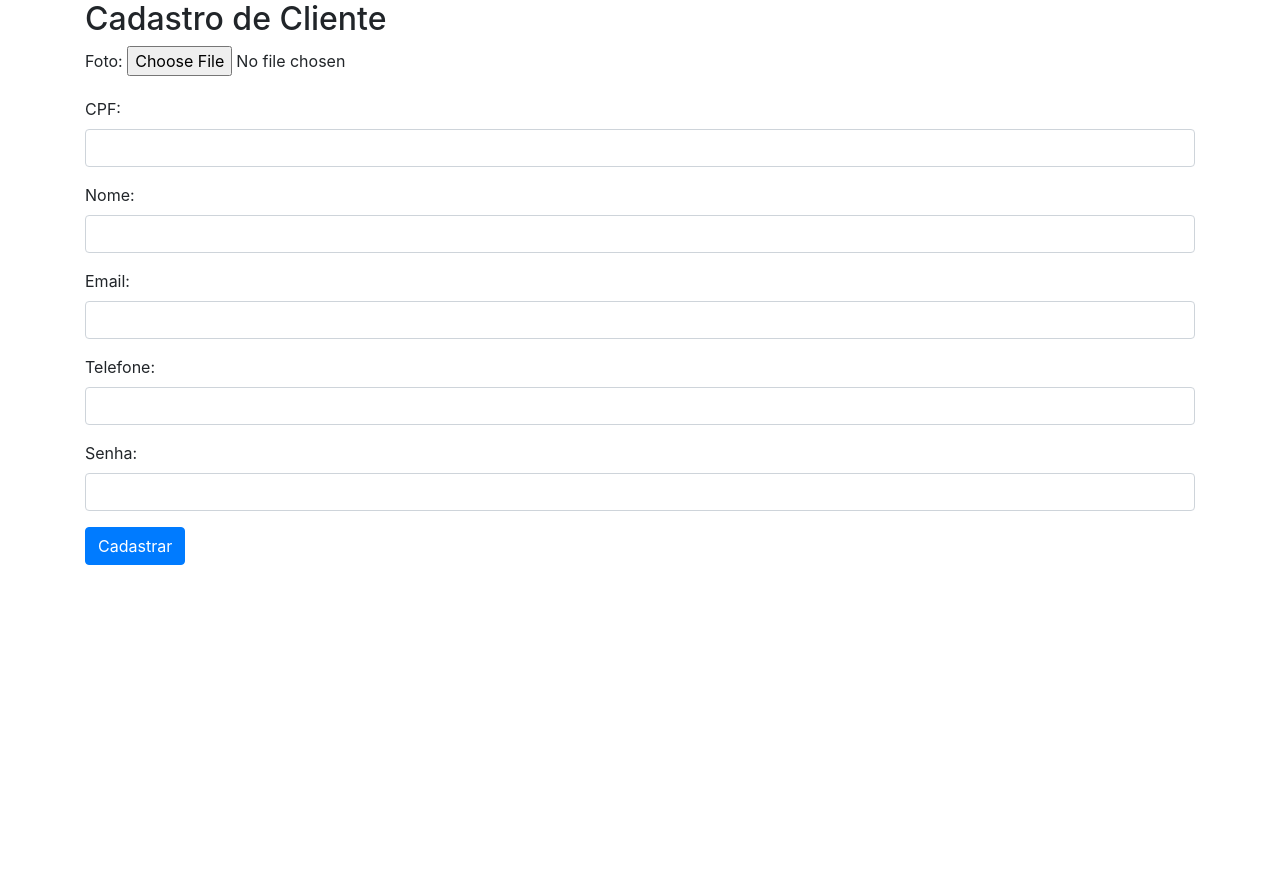
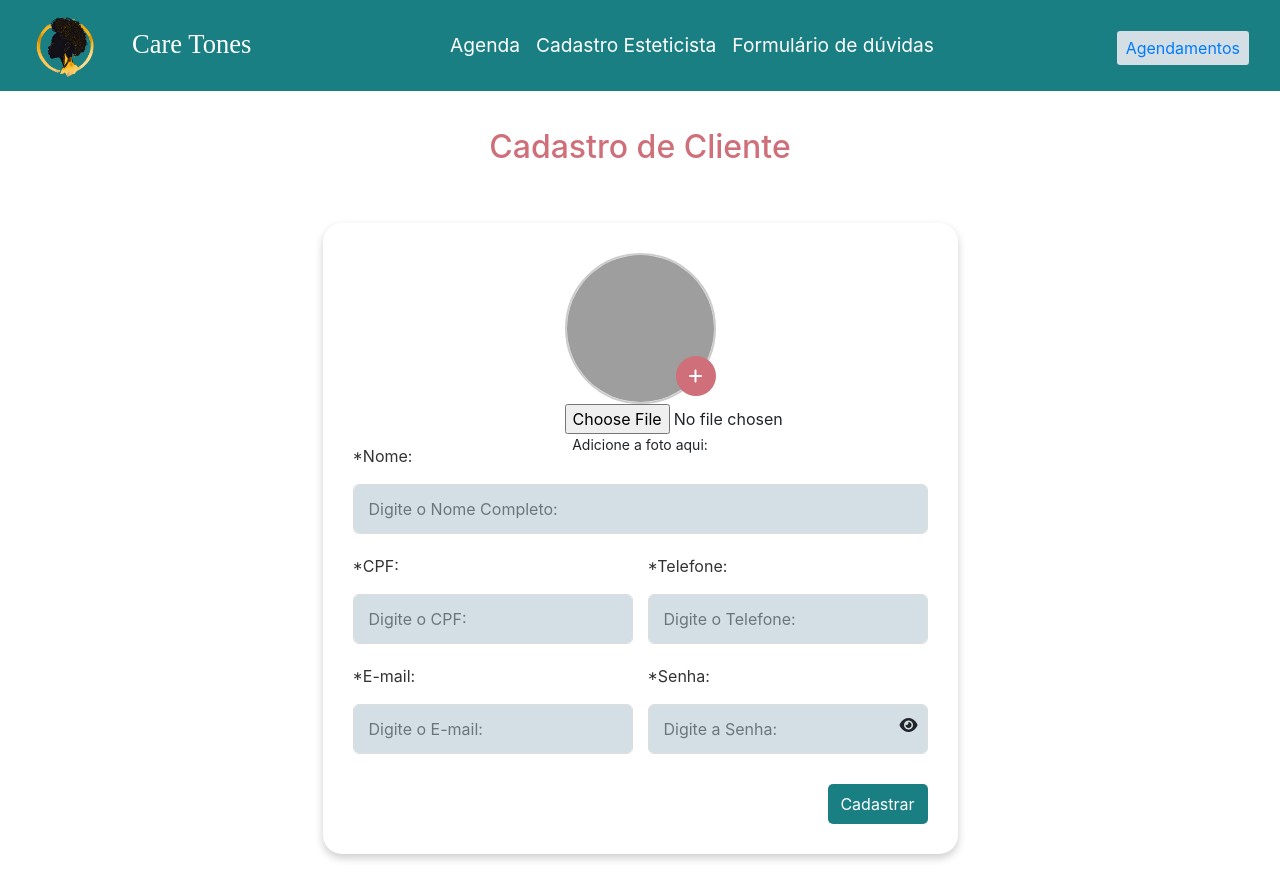
Before and after one commit to Lehguanaes/Clinica_Estetica_Site, a PHP site: page /glow_schedule/cliente/cadastrarCliente.php in a window 1280 px wide. Before the commit the page ends 565 px from the top, so only its background shows below. Run offline with PHP 8.4, Linux system fonts and the light colour scheme; grey boxes are pictures that could not be loaded.

Commit message:
Update cadastrarCliente.php - backend finalizado + front parcial

```diff
--- a/glow_schedule/cliente/cadastrarCliente.php
+++ b/glow_schedule/cliente/cadastrarCliente.php
@@ -4,48 +4,131 @@
     <meta charset="UTF-8">
     <meta name="viewport" content="width=device-width, initial-scale=1.0">
     <title>Cadastro de Clientes</title>
+    <!-- Links externos -->
     <link rel="stylesheet" href="https://stackpath.bootstrapcdn.com/bootstrap/4.5.2/css/bootstrap.min.css">
     <script src="https://code.jquery.com/jquery-3.5.1.min.js"></script>
     <script src="https://cdnjs.cloudflare.com/ajax/libs/jquery.mask/1.14.16/jquery.mask.min.js"></script>
-    <script src="js/mascaraInput.js" defer></script>
+    <link rel="stylesheet" href="https://cdnjs.cloudflare.com/ajax/libs/font-awesome/6.2.1/css/all.min.css" integrity="sha512-MV7K8+y+gLIBoVD59lQIYicR65iaqukzvf/nwasF0nqhPay5w/9lJmVM2hMDcnK1OnMGCdVK+iQrJ7lzPJQd1w==" crossorigin="anonymous" referrerpolicy="no-referrer" />
+    <!-- Estilização padrão do web site -->
+    <link rel="stylesheet" href="../css/style.css">
+    <!-- Estilização formulários de Perfis -->
+    <link rel="stylesheet" href="../css/perfil.css">
 </head>
 <body>
-    <div class="container">
-        <h2>Cadastro de Cliente</h2>
-        <form method="POST" action="/glow_schedule/controller/cliente/clienteController.php" enctype="multipart/form-data">
-
-            <div class="form-group">
-              <label for="foto_cliente">Foto:</label>
-              <input type="file" name="foto_cliente" id="foto_cliente" accept="image/*" required>
+    <!-- Início da Navbar -->
+    <nav class="navbar navbar-expand-lg">
+        <div class="container-fluid">
+            <a class="navbar-brand"><img class="rounded-circle ms-4" src="../logo/Logo.png" alt="Logo Care Tones" width="69px"></a>
+            <div class="logo">
+                <a class="nav-link active" aria-current="page" href="home.php">Care Tones</a>
             </div>
-
-            <div class="form-group">
-                <label for="cpf_cliente">CPF:</label>
-                <input type="text" class="form-control" id="cpf_cliente" name="cpf_cliente" required maxlength="14">
+            <button class="navbar-toggler" type="button" data-bs-toggle="collapse" data-bs-target="#navbarSupportedContent" aria-controls="navbarSupportedContent" aria-expanded="false" aria-label="Toggle navigation">
+                <span class="navbar-toggler-icon"></span>
+            </button>
+            <div class="collapse navbar-collapse" id="navbarSupportedContent">
+                <ul class="navbar-nav w-auto">
+                    <li class="nav-item pe-4 ps-4">
+                        <a class="nav-link active" aria-current="page" href="agenda.php">Agenda</a>
+                    </li>
+                    <li class="nav-item pe-4 ps-4">
+                        <a class="nav-link active" aria-current="page" href="cadastroEsteticista.php">Cadastro Esteticista</a>
+                    </li>
+                    <li class="nav-item pe-4 ps-4">
+                        <a class="nav-link active" aria-current="page" href="FormularioDuvidas.php">Formulário de dúvidas</a>
+                    </li>
+                </ul>
+                <button type="button" class="btn btn-sm btn-link me-4 ms-4"><a href="cadastrarConsulta.php">Agendamentos</a></button>
             </div>
-
-            <div class="form-group">
-                <label for="nome_cliente">Nome:</label>
-                <input type="text" class="form-control" id="nome_cliente" name="nome_cliente" required>
+        </div>
+    </nav>
+    <!-- Fim da Navbar -->
+    <h2>Cadastro de Cliente</h2>
+    <!-- Início formulário de cadastro -->
+    <section class="container">
+        <form method="POST" action="/glow_schedule/controller/cliente/clienteController.php" enctype="multipart/form-data" class="form" id="form_perfil">
+            <input type="hidden" name="acao" value="inserir">
+            <div class="column">
+                <!-- Campo de Foto de Perfil -->
+                <div class="profile-pic-container">
+                    <img src="../iconesPerfil/perfilPadrao.png" alt="Foto de perfil padrão" class="profile-pic" id="profile-pic-preview">
+                    <label class="upload-button" for="foto_cliente">
+                        <i class="fa fa-plus"></i>
+                    </label>
+                    <input type="file" name="foto_cliente" id="foto_cliente" accept="image/*" onchange="previewProfilePic()">
+                    <label id="label_foto_perfil" for="foto_cliente">Adicione a foto aqui:</label>
+                </div>
             </div>
-
-            <div class="form-group">
-                <label for="email_cliente">Email:</label>
-                <input type="email" class="form-control" id="email_cliente" name="email_cliente" required>
+            <div class="column">
+                <div class="input-box">
+                    <label for="nome_cliente">*Nome:</label>
+                    <input type="text" class="form-control" id="nome_cliente" name="nome_cliente" placeholder="Digite o Nome Completo:" required>
+                </div>
             </div>
-
-            <div class="form-group">
-                <label for="telefone_cliente">Telefone:</label>
-                <input type="text" class="form-control" id="telefone_cliente" name="telefone_cliente" required maxlength="15">
+            <div class="column">
+                <div class="input-box">
+                    <label for="cpf_cliente">*CPF:</label>
+                    <input type="text" class="form-control" id="cpf_cliente" name="cpf_cliente" placeholder="Digite o CPF:" required maxlength="14">
+                </div>
+                <div class="input-box">
+                    <label for="telefone_cliente">*Telefone:</label>
+                    <input type="text" class="form-control" id="telefone_cliente" name="telefone_cliente" placeholder="Digite o Telefone:" required maxlength="15">
+                </div>
             </div>
-
-            <div class="form-group">
-                <label for="senha_cliente">Senha:</label>
-                <input type="password" class="form-control" id="senha_cliente" name="senha_cliente" required>
+            <div class="column">
+                <div class="input-box">
+                    <label for="email_cliente">*E-mail:</label>
+                    <input type="email" class="form-control" id="email_cliente" name="email_cliente" placeholder="Digite o E-mail:" required>
+                </div>
+                <div class="input-box">
+                    <label for="senha_cliente">*Senha:</label>
+                    <div class="password-container">
+                        <input type="password" class="form-control" id="senha_cliente" name="senha_cliente" placeholder="Digite a Senha:" required>
+                        <span class="eye-icon" onclick="togglePasswordVisibility()">
+                            <i id="eye-icon" class="fa fa-eye"></i>
+                        </span>
+                    </div>
+                </div>
             </div>
-            <input type="hidden" name="acao" value="inserir">
             <button type="submit" class="btn btn-primary">Cadastrar</button>
         </form>
-    </div>
+    </section>
+    <!-- Fim formulário de cadastro -->
+    <script>
+        function previewProfilePic() {
+            const input = document.getElementById("foto_cliente");
+            const preview = document.getElementById("profile-pic-preview");
+
+            const file = input.files[0];
+            const reader = new FileReader();
+
+            reader.onloadend = function() {
+                preview.src = reader.result;
+            };
+
+            if (file) {
+                reader.readAsDataURL(file);
+            }
+        }
+
+        $(document).ready(function() {
+            $('#telefone_cliente').mask('(00) 00000-0000');
+            $('#cpf_cliente').mask('000.000.000-00');
+        });
+
+        function togglePasswordVisibility() {
+            const passwordInput = document.getElementById("senha_cliente");
+            const eyeIcon = document.getElementById("eye-icon");
+
+            if (passwordInput.type === "password") {
+                passwordInput.type = "text";
+                eyeIcon.classList.remove("fa-eye");
+                eyeIcon.classList.add("fa-eye-slash");
+            } else {
+                passwordInput.type = "password";
+                eyeIcon.classList.remove("fa-eye-slash");
+                eyeIcon.classList.add("fa-eye");
+            }
+        }
+    </script>
 </body>
 </html>
```
